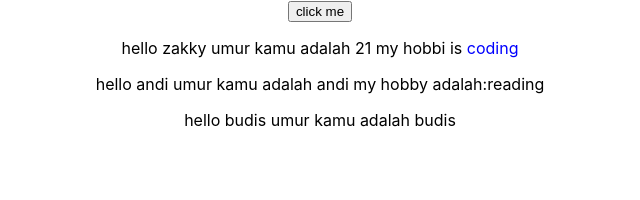
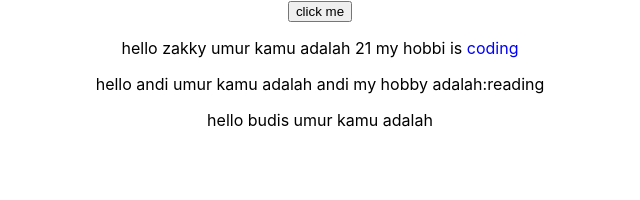
Before and after one commit to zakkytaufiqurrohman/learnReact, a React (Create React App) app: page / in a window 1280 px wide. Shown: the top 200 px of the page, without its empty margins (320-960 px from the left). Built offline with nearby package versions, Linux system fonts and the light colour scheme.

Commit message:
react hooks

```diff
--- a/src/App.js
+++ b/src/App.js
@@ -1,25 +1,34 @@
 // import React from 'react';
-import React,{Component} from 'react';
+import React,{useState} from 'react';
 import logo from './logo.svg';
 import './App.css';
 import Person from './Person/Person';
 
-class App extends Component {
-  // state cannot be use inside a function componen
-  // state object must be used inside a class componen
-  // a functional uses prop.xxxx
-  // and a class uses this.state.xxx
-  state ={
+const App =props => {
+
+  const [data,setdata]= useState({
       datas:[
         {name:'zakky',age:21},
         {name:'andi',age:22},
         {name:'budis',age:25}
+      ],
+      // other: 'ini other yang di replace oleh data baru jika other tdk di definisikan'
+  });
+  // karena sifatnya mereplace all variable di datas maka gunakan code ini
+  const [otherdata,setOtherData]=useState('ini data other tidak ke replace data baru');
+
+  console.log(data,otherdata);
+  const swicthNameHandler = () => {
+      setdata( {
+        datas:[
+          {name:'nama ini setelah di rubah',age:21},
+          {name:'change name',age:22},
+          {name:'budis',age:25}
         ]
       }
-  swicthNameHandler = () => {
-    console.log('ok bos q');
+      )
   }
-  render(){
+
   return (
     <div className="App">
       {/* props */}
@@ -27,12 +36,12 @@ class App extends Component {
       <Person name="andi" age="22" > my hobby adalah:reading</Person>
       <Person name="budi" age="23"/> */}
 
-      <button onClick={this.swicthNameHandler}>click me</button>
+      <button onClick={swicthNameHandler}>click me</button>
       {/* state */}
-      <Person name={this.state.datas[0].name} age={this.state.datas[0].age}> my hobbi is<span className="warna" > coding</span></Person>
-      <Person name={this.state.datas[1].name} age={this.state.datas[1].name} > my hobby adalah:reading</Person>
-      <Person name={this.state.datas[2].name} age={this.state.datas[2].name}/>
+      <Person name={data.datas[0].name} age={data.datas[0].age}> my hobbi is<span className="warna" > coding</span></Person>
+      <Person name={data.datas[1].name} age={data.datas[1].name} > my hobby adalah:reading</Person>
+      <Person name={data.datas[2].name} age={data.otherState} />
     </div>
   )};
-}
+
 export default App;
```
Lines whose indentation alone changed are shown as unchanged.
